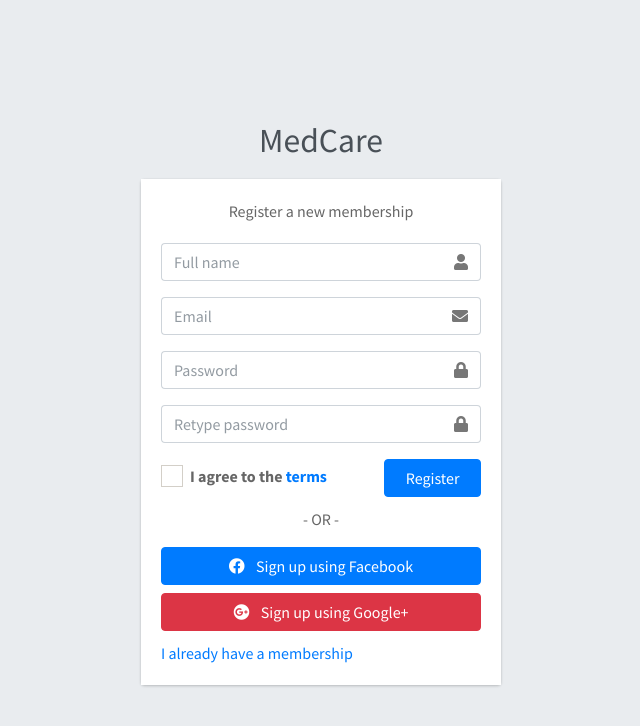
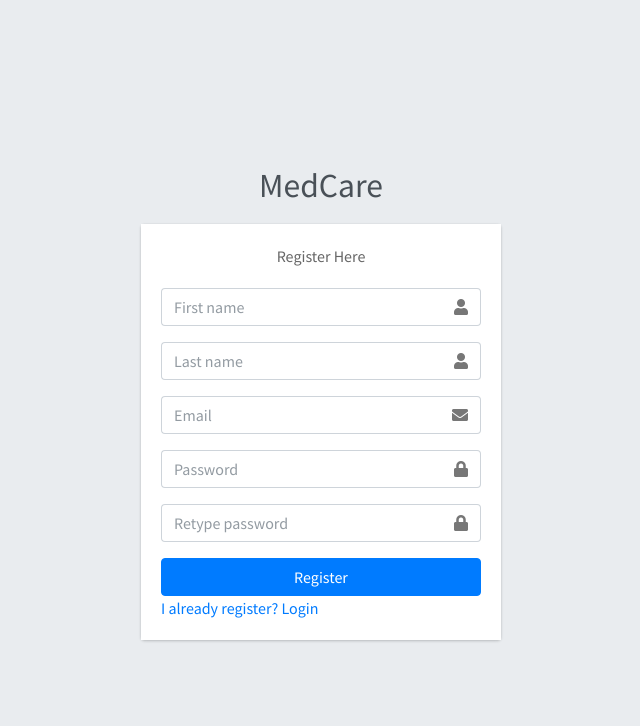
Before and after one commit to Kritika1115/MedCare, a Django app: template templates/accounts/register.html in a window 1280 px wide. Shown: the top 726 px of the page, without its empty margins (319-959 px from the left). Run offline with Django 4.2, Linux system fonts and the light colour scheme; the template is opened without the code that fills it, so the values that code supplies are empty; some libraries are stand-ins or nearby versions.

Commit message:
user creation form

```diff
--- a/templates/accounts/register.html
+++ b/templates/accounts/register.html
@@ -8,11 +8,11 @@
   <!-- Google Font: Source Sans Pro -->
   <link rel="stylesheet" href="https://fonts.googleapis.com/css?family=Source+Sans+Pro:300,400,400i,700&display=fallback">
   <!-- Font Awesome -->
-  <link rel="stylesheet" href="static/plugins/fontawesome-free/css/all.min.css">
+  <link rel="stylesheet" href="/static/plugins/fontawesome-free/css/all.min.css">
   <!-- icheck bootstrap -->
-  <link rel="stylesheet" href="static/plugins/icheck-bootstrap/icheck-bootstrap.min.css">
+  <link rel="stylesheet" href="/static/plugins/icheck-bootstrap/icheck-bootstrap.min.css">
   <!-- Theme style -->
-  <link rel="stylesheet" href="static/dist/css/adminlte.min.css">
+  <link rel="stylesheet" href="/static/dist/css/adminlte.min.css">
 </head>
 <body class="hold-transition register-page">
 <div class="register-box">
@@ -22,11 +22,12 @@
 
   <div class="card">
     <div class="card-body register-card-body">
-      <p class="login-box-msg">Register a new membership</p>
+      <p class="login-box-msg">Register Here</p>
 
       <form action="" method="post">
+        {% csrf_token %}
         <div class="input-group mb-3">
-          <input type="text" class="form-control" placeholder="Full name">
+          <input type="text" name="first_name" class="form-control" placeholder="First name">
           <div class="input-group-append">
             <div class="input-group-text">
               <span class="fas fa-user"></span>
@@ -34,7 +35,15 @@
           </div>
         </div>
         <div class="input-group mb-3">
-          <input type="email" class="form-control" placeholder="Email">
+          <input type="text" name="last_name" class="form-control" placeholder="Last name">
+          <div class="input-group-append">
+            <div class="input-group-text">
+              <span class="fas fa-user"></span>
+            </div>
+          </div>
+        </div>
+        <div class="input-group mb-3">
+          <input type="email" name= "email" class="form-control" placeholder="Email">
           <div class="input-group-append">
             <div class="input-group-text">
               <span class="fas fa-envelope"></span>
@@ -42,7 +51,7 @@
           </div>
         </div>
         <div class="input-group mb-3">
-          <input type="password" class="form-control" placeholder="Password">
+          <input type="password" name="password1" class="form-control" placeholder="Password">
           <div class="input-group-append">
             <div class="input-group-text">
               <span class="fas fa-lock"></span>
@@ -50,7 +59,7 @@
           </div>
         </div>
         <div class="input-group mb-3">
-          <input type="password" class="form-control" placeholder="Retype password">
+          <input type="password" name="password2" class="form-control" placeholder="Retype password">
           <div class="input-group-append">
             <div class="input-group-text">
               <span class="fas fa-lock"></span>
@@ -58,35 +67,17 @@
           </div>
         </div>
         <div class="row">
-          <div class="col-8">
-            <div class="icheck-primary">
-              <input type="checkbox" id="agreeTerms" name="terms" value="agree">
-              <label for="agreeTerms">
-               I agree to the <a href="#">terms</a>
-              </label>
-            </div>
-          </div>
+
           <!-- /.col -->
-          <div class="col-4">
+          <div class="col-12">
             <button type="submit" class="btn btn-primary btn-block">Register</button>
           </div>
           <!-- /.col -->
         </div>
       </form>
 
-      <div class="social-auth-links text-center">
-        <p>- OR -</p>
-        <a href="#" class="btn btn-block btn-primary">
-          <i class="fab fa-facebook mr-2"></i>
-          Sign up using Facebook
-        </a>
-        <a href="#" class="btn btn-block btn-danger">
-          <i class="fab fa-google-plus mr-2"></i>
-          Sign up using Google+
-        </a>
-      </div>
 
-      <a href="login.html" class="text-center">I already have a membership</a>
+      <a href="login.html" class="text-center">I already register? Login</a>
     </div>
     <!-- /.form-box -->
   </div><!-- /.card -->
@@ -94,10 +85,10 @@
 <!-- /.register-box -->
 
 <!-- jQuery -->
-<script src="static/plugins/jquery/jquery.min.js"></script>
+<script src="/static/plugins/jquery/jquery.min.js"></script>
 <!-- Bootstrap 4 -->
-<script src="static/plugins/bootstrap/js/bootstrap.bundle.min.js"></script>
+<script src="/static/plugins/bootstrap/js/bootstrap.bundle.min.js"></script>
 <!-- AdminLTE App -->
-<script src="static/dist/js/adminlte.min.js"></script>
+<script src="/static/dist/js/adminlte.min.js"></script>
 </body>
 </html>
```
Also changed, not shown: accounts/forms.py (added, +8 -0 lines), accounts/views.py (+12 -6 lines).
